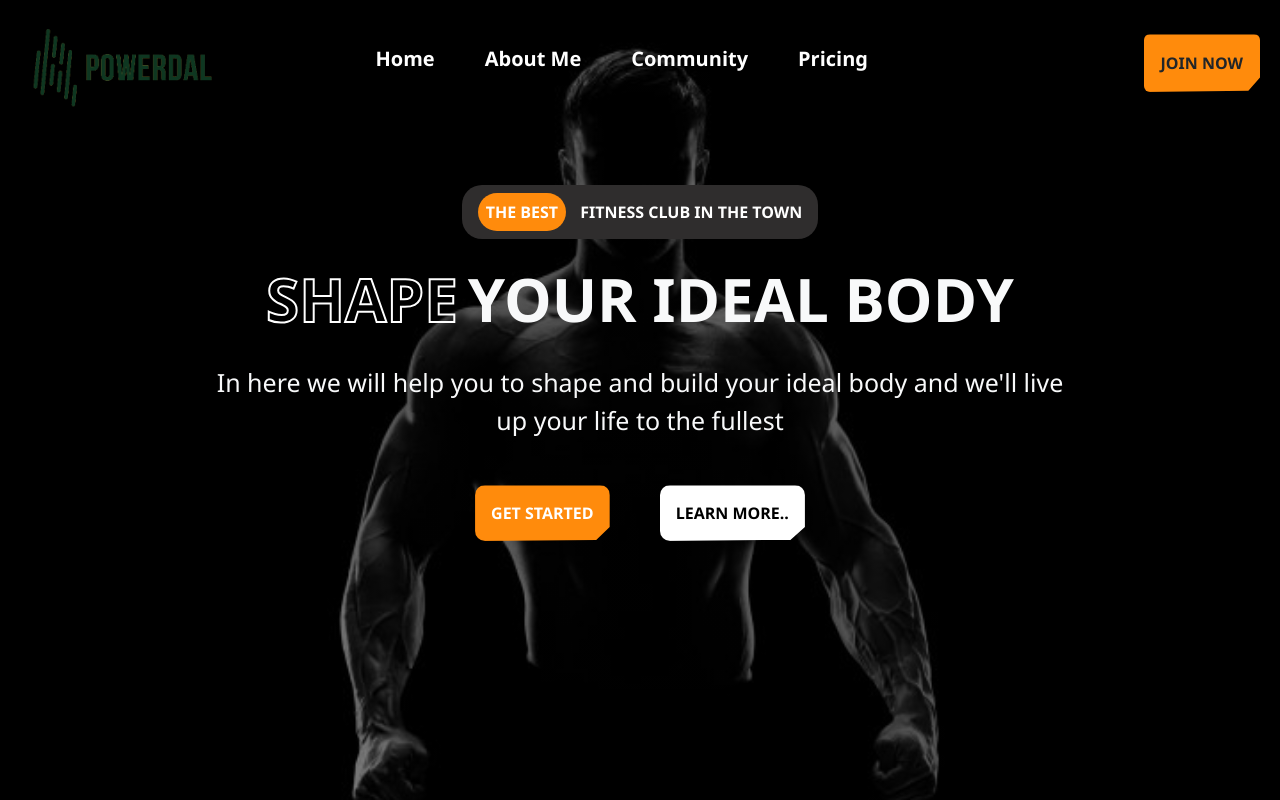
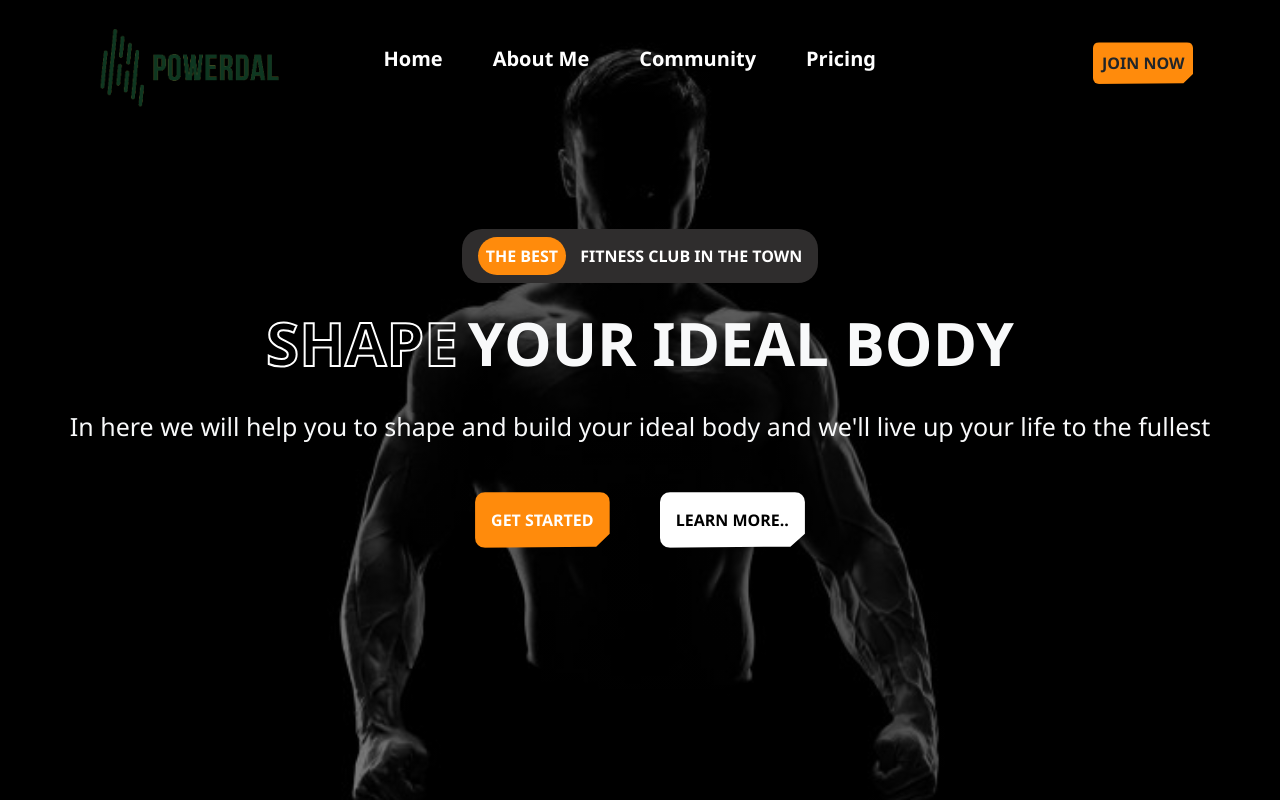
Before and after one commit to Ejaz-100400/professional-gym-website, a React (Vite) app: page / in a window 1280 px wide. Shown: the top 800 px of the page. Built offline with nearby package versions, Linux system fonts and the light colour scheme.

Commit message:
modified 21/11 morning

```diff
--- a/src/App.css
+++ b/src/App.css
@@ -58,14 +58,13 @@
   position: fixed;
   width:100%;
   z-index:10;
-  height:15%;
   transition: all 0.3s ease-in-out;
 }
 .main{
   background:linear-gradient(to top right,rgba(0, 0, 0, 0.45),rgba(0, 0, 0, 0.678),rgba(0, 0, 0, 0.377)),url('../src/assets/homebg3.png');
   background-attachment: fixed;
   background-size: cover;
-  background-repeat: no-repeat;
+  background-repeat: repeat-x;
   transition:all .2s linear;
   min-height:100vh;
 }
@@ -89,10 +88,11 @@
   align-items: center;
 }
 .navbar--main{
-  justify-content: space-between;
+  justify-content: space-around;
   padding:20px;
   align-items:center;
   flex-wrap: wrap;
+  height:10%;
 }
 .mavbar--main{
   justify-content: center;
@@ -123,7 +123,7 @@ ul li{
 }
 .main{
   justify-content: space-around;
-  padding:200px;
+align-items: center;
 
 }
 @media(max-width:967px){
--- a/src/Components/Gymcategories/Gymcategories.jsx
+++ b/src/Components/Gymcategories/Gymcategories.jsx
@@ -19,7 +19,7 @@ export default function Gymcategories(){
             document.querySelector('.Header').style.backgroundColor="transparent"
             document.querySelector('.Header').style.backdropFilter="none"
         }
-        if(document.documentElement.scrollTop>2300){
+        if(document.documentElement.scrollTop>2100){
             document.querySelector('.products--categ').classList.add('bg-primary')
         }
         else{
--- a/src/Components/Header/Header.jsx
+++ b/src/Components/Header/Header.jsx
@@ -16,7 +16,7 @@ export  default function Header(){
                     <li>Community</li>
                     <li>Pricing</li>
                 </ul>
-                <button class='btn p-3 mb-2'>
+                <button class='btn p-2 mb-2'>
                     <a>
                         JOIN NOW
                     </a>
--- a/src/Components/Main/Main.jsx
+++ b/src/Components/Main/Main.jsx
@@ -1,7 +1,7 @@
 import gympic from '../../assets/image-removebg-preview.png'
 export default function Main(){
     return(
-        <div className="main  d-flex text-light text-center">
+        <div className="main  p-2 d-flex text-light text-center">
             <div className="main--content">
                 <div className="main--toggle">
                     <span className="p-3"><span className="p-2">THE BEST</span> FITNESS CLUB IN THE TOWN</span>
--- a/src/Components/ProductsCategories/ProductsDescBarPanel/Reviews/NewReview.jsx
+++ b/src/Components/ProductsCategories/ProductsDescBarPanel/Reviews/NewReview.jsx
@@ -36,7 +36,7 @@ export default function NewReview(){
                     </div>
                     <div className="input-group p-2 d-grid">
                         <h5>Comment</h5>
-                        <input type='textarea' className="p-2" placeholder='Comment here' name='reviewTitle' required w-50/>
+                        <input type='textarea'height='200' className="p-2" placeholder='Comment here' name='reviewTitle' required w-50/>
                     </div>
                     <input type='submit' className="btn btn-primary w-50" value='SUBMIT' name='submit'></input>
                 </form>
```
